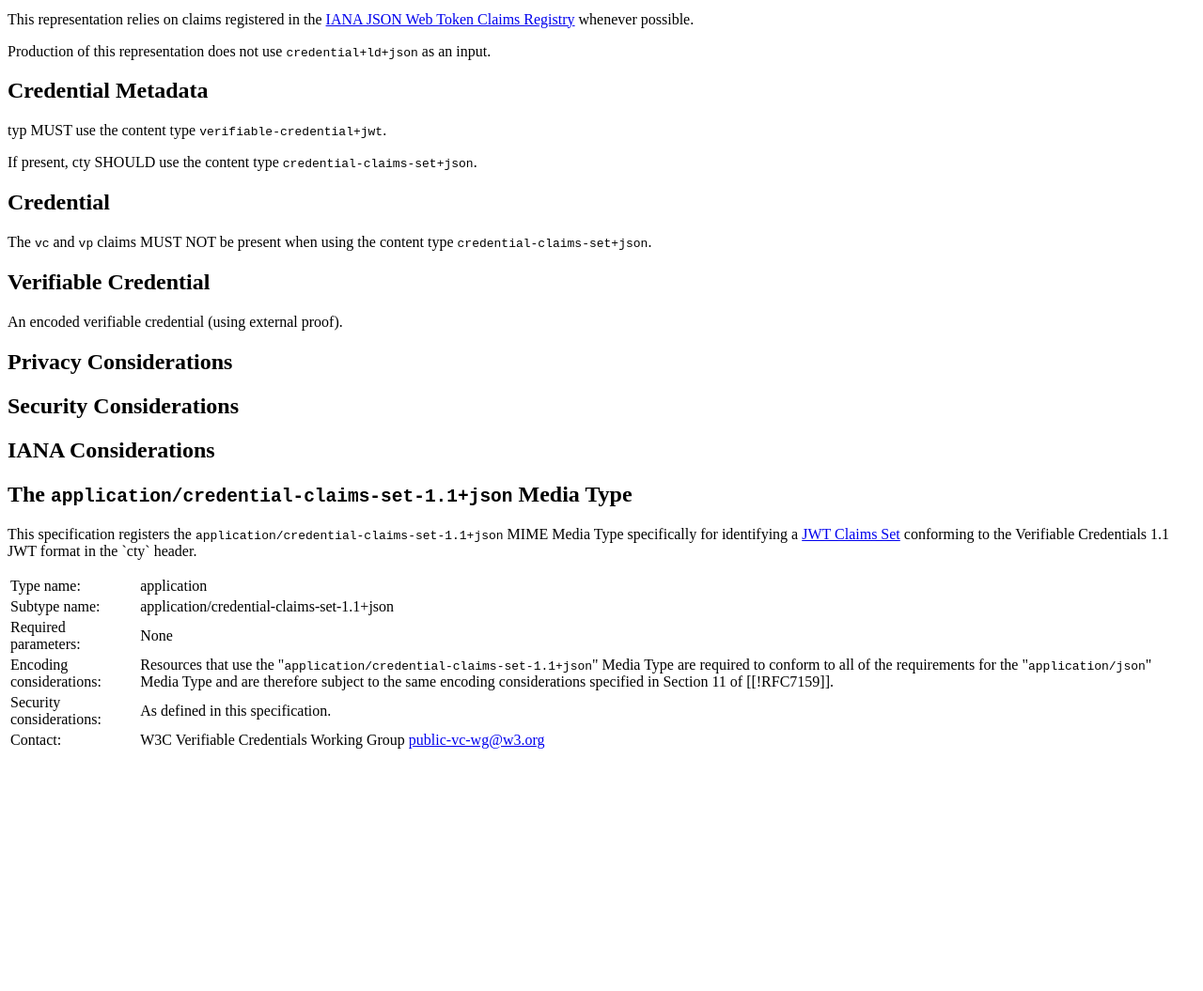
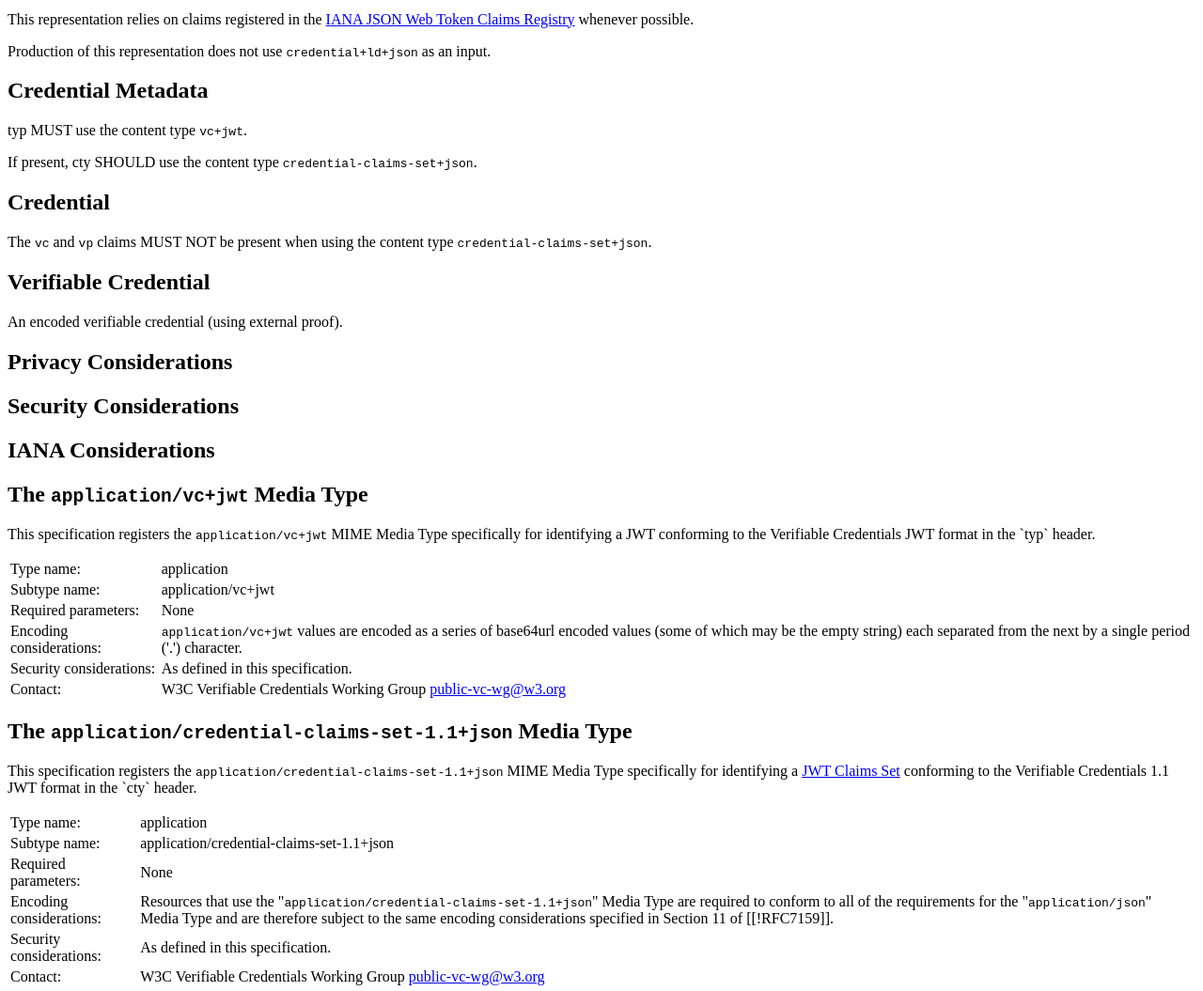
Before and after one commit to w3c/vc-jose-cose, a plain HTML site: page index.html in a window 1280 px wide. Shown: the part 4480-5535 px from the top of the page at 94% size. Before the commit the page ends 5288 px from the top, so only its background shows below. Drawn offline with Linux system fonts and the light colour scheme.

Commit message:
Shorten media type closes #45

```diff
--- a/index.html
+++ b/index.html
@@ -658,7 +658,7 @@ BjYgP62KvhIvW8BbkGUelYMetA
       </p>
       <section>
         <h2>Credential Metadata</h2>
-        <p><a data-cite="rfc7519#section-5.1">typ</a> MUST use the content type <code>verifiable-credential+jwt</code>.</p>
+        <p><a data-cite="rfc7519#section-5.1">typ</a> MUST use the content type <code>vc+jwt</code>.</p>
         <p class="issue" data-number="45"></p>
         <p>If present, <a data-cite="rfc7519#section-5.2">cty</a> SHOULD use the content type <code>credential-claims-set+json</code>.</p>
         <aside
@@ -701,7 +701,48 @@ BjYgP62KvhIvW8BbkGUelYMetA
 
     <section class="appendix informative">
 <h2>IANA Considerations</h2>
-<section id="media-type">
+<section id="vc-jwt-media-type">
+  <h2>The <code>application/vc+jwt</code> Media Type</h2>
+  <p>
+    This specification registers the <code>application/vc+jwt</code> MIME Media Type specifically for
+    identifying a <a data-cite="rfc7519#section-3">JWT</a> conforming to the Verifiable Credentials JWT format in the `typ` header.
+  </p>
+  <table>
+    <tr>
+      <td>Type name: </td>
+      <td>application</td>
+    </tr>
+    <tr>
+      <td>Subtype name: </td>
+      <td>application/vc+jwt</td>
+    </tr>
+    <tr>
+      <td>Required parameters: </td>
+      <td>None</td>
+    </tr>
+    <tr>
+      <td>Encoding considerations: </td>
+      <td>
+        <code>application/vc+jwt</code> values are encoded
+        as a series of base64url encoded values (some of which may be the
+        empty string) each separated from the next by a single period
+        ('.') character.
+      </td>
+    </tr>
+    <tr>
+      <td>Security considerations: </td>
+      <td>As defined in this specification.</td>
+    </tr>
+    <tr>
+      <td>Contact: </td>
+      <td>
+        W3C Verifiable Credentials Working Group <a href="mailto:public-vc-wg@w3.org">public-vc-wg@w3.org</a>
+      </td>
+    </tr>
+  </table>
+</section>
+
+<section id="credential-claims-set-1.1-media-type">
   <h2>The <code>application/credential-claims-set-1.1+json</code> Media Type</h2>
   <p>
     This specification registers the <code>application/credential-claims-set-1.1+json</code> MIME Media Type specifically for
```
